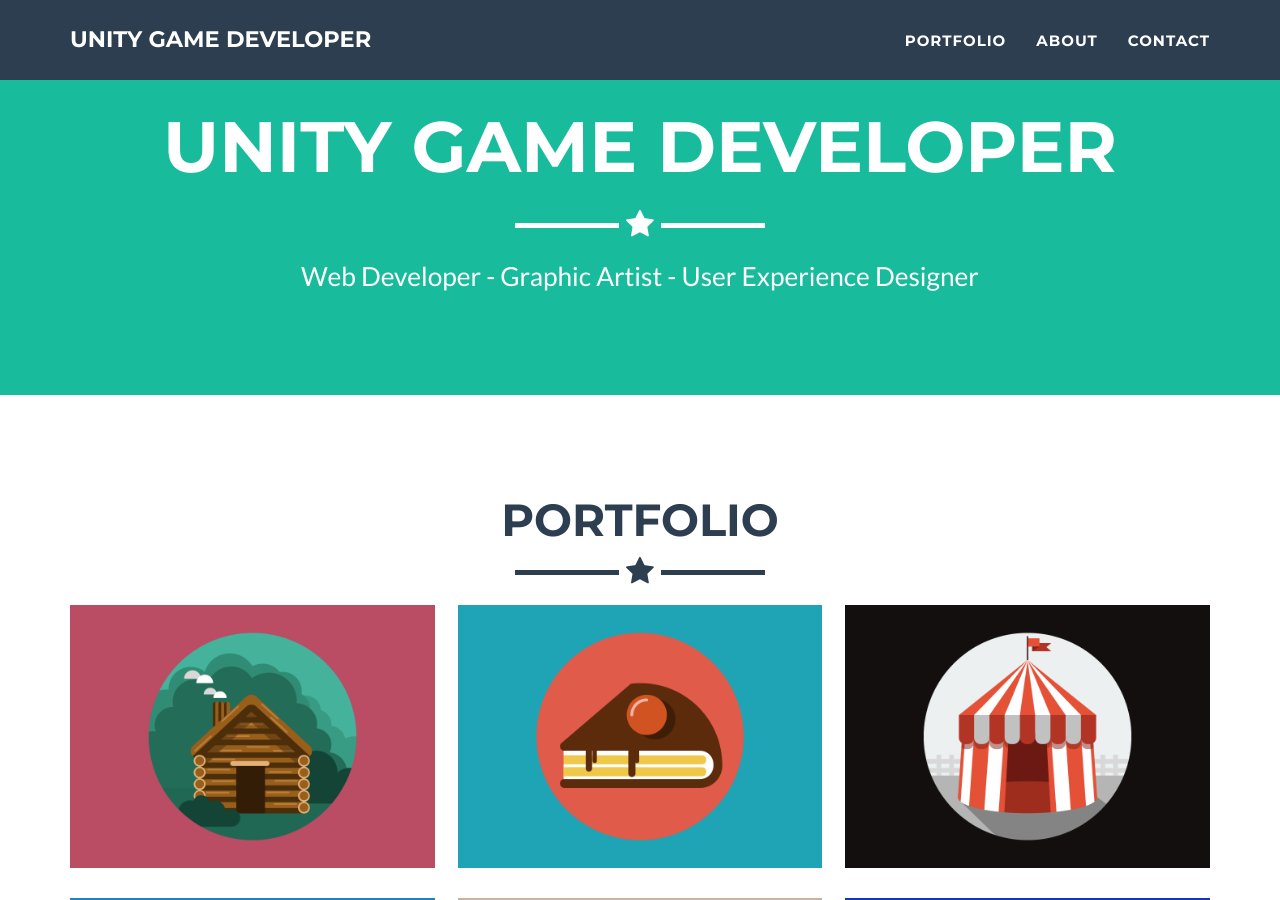
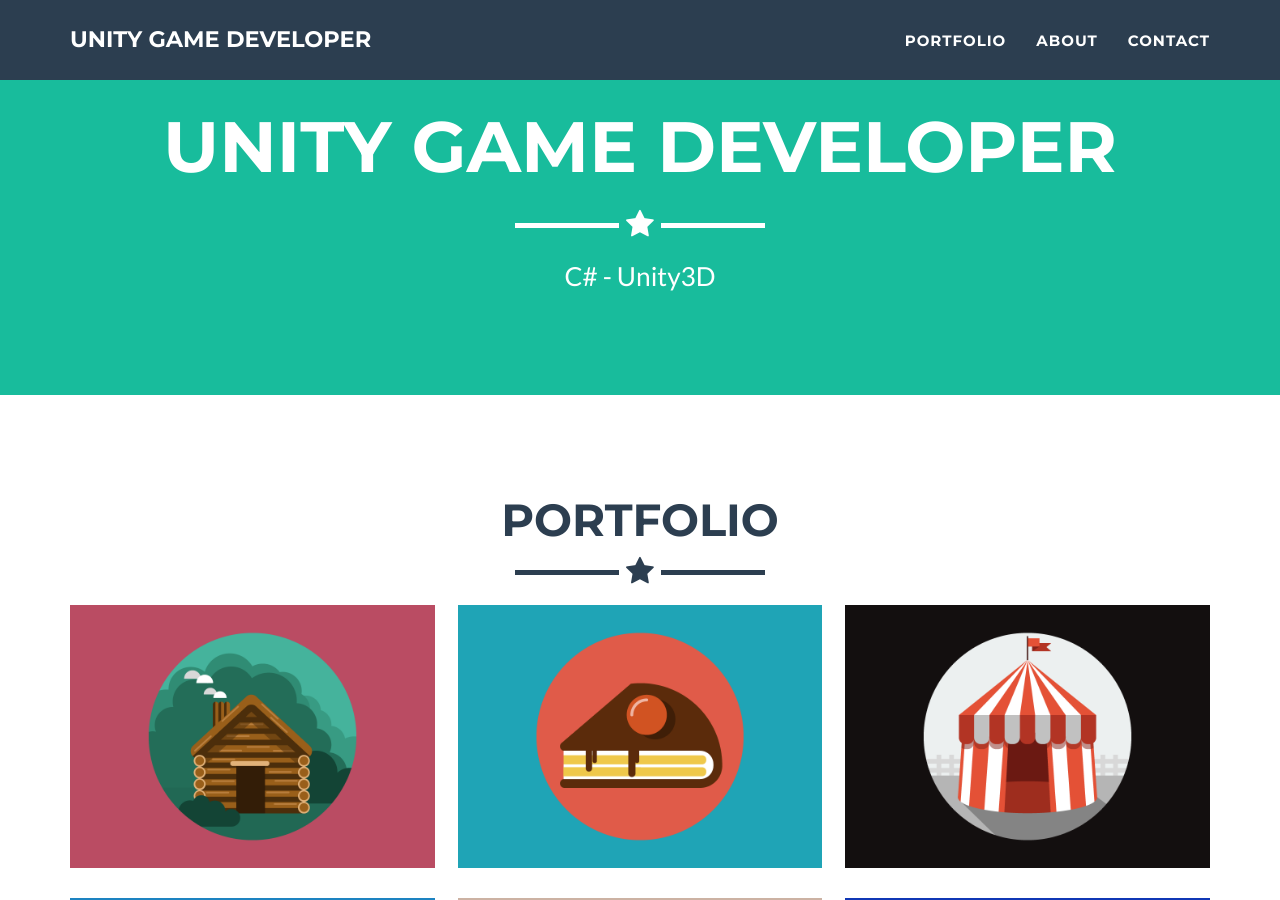
Before and after one commit to RobertBDay/RobertBDay.github.io, a Jekyll site: the page built from _posts/2014-07-18-project-1.markdown, in a window 1280 px wide and 900 px high, scrolled down 380 px. Built offline with Jekyll 4.4.1, drawn with Linux system fonts in a browser that asks for light colours.

Commit message:
Small update
Another small update to see changes

```diff
--- a/_config.yml
+++ b/_config.yml
@@ -4,8 +4,8 @@ email: robertday7@hotmail.com
 url: https://RobertBDay.github.io
 description: "Write an awesome description for your new site here. You can edit this line in _config.yml. It will appear in your document head meta (for Google search results) and in your feed.xml site description."
 keywords: "your keywords, separated by commas"
-skills: "Web Developer - Graphic Artist - User Experience Designer"
-meta_author: LastName FirstName
+skills: "C# - Unity3D"
+meta_author: Day Robert
 
 # Google webmaster tools
 google_verify:
```
